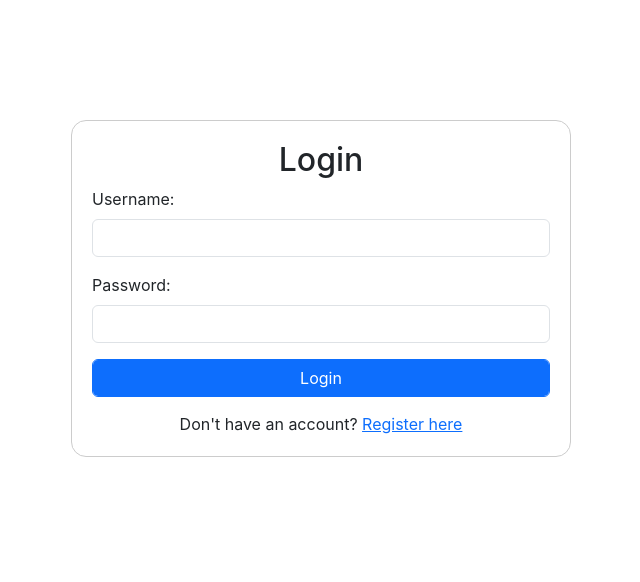
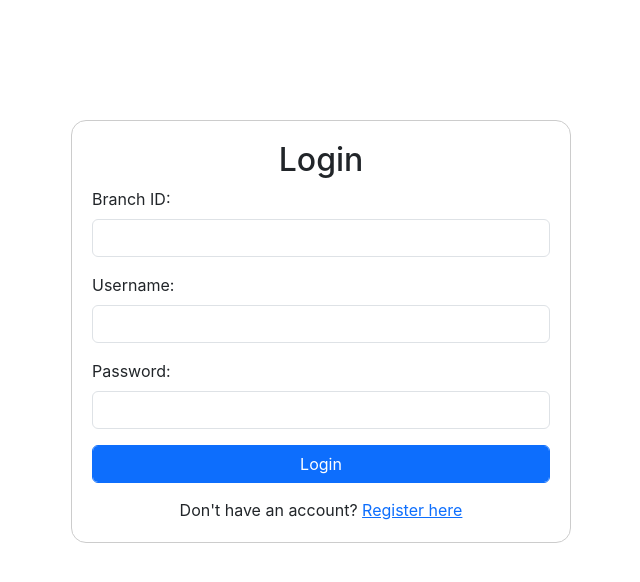
Before and after one commit to markperdon/activity-2023-project, a React (Create React App) app: page /login in a window 1280 px wide. Shown: the top 582 px of the page, without its empty margins (319-959 px from the left). Built offline with nearby package versions, Linux system fonts and the light colour scheme.

Commit message:
added users table and login feature

```diff
--- a/src/components/Home.tsx
+++ b/src/components/Home.tsx
@@ -10,6 +10,7 @@ import { titlizeText } from './shared/global';
 
 interface User {
   id: number;
+  branchId: string;
   username: string;
   accountType: string;
 }
@@ -40,6 +41,7 @@ const Home = () => {
     try {
       const response = await axios.get<User[]>('http://localhost:5000/users/all');
       setUsersList(response.data);
+      console.log(response.data)
     } catch (error) {
       console.error('Error fetching users');
     }
@@ -117,7 +119,7 @@ const Home = () => {
                   {usersList && usersList.map((user) => {
                     return (
                       <tr key={user.id}>
-                        <td>{user.id}</td>
+                        <td>{user.branchId}</td>
                         <td>{titlizeText(user.username)}</td>
                         <td>{titlizeText(user.username)}</td>
                         <td>{user.accountType}</td>
--- a/src/components/Login.tsx
+++ b/src/components/Login.tsx
@@ -5,6 +5,7 @@ import { useNavigate } from 'react-router-dom';
 
 const Login = () => {
   const navigate = useNavigate();
+  const [userBranchId, setUserBranchId] = useState('');
   const [userName, setUserName] = useState('');
   const [password, setPassword] = useState('');
   const [message, setMessage] = useState('');
@@ -12,13 +13,13 @@ const Login = () => {
   const handleLogin = async () => {
     try {
       // Validate the form data
-      if (!userName || !password) {
+      if (!userName || !password || !userBranchId) {
         setMessage('Please fill in All fields');
         return;
       }
 
       // Make a request to log in the user
-      const response = await axios.post('http://localhost:5000/login', { userName, password });
+      const response = await axios.post('http://localhost:5000/login', { userName, password, userBranchId });
 
       // Extract the authentication token from the response
       const { token, username, accounttype } = response.data;
@@ -43,6 +44,18 @@ const Login = () => {
       {message && <div className="alert alert-warning" role="alert">
         {message}
       </div>}
+      <div className="mb-3">
+        <label htmlFor="branch" className="form-label">
+          Branch ID:
+        </label>
+        <input
+          type="text"
+          id="branch"
+          className="form-control"
+          value={userBranchId}
+          onChange={(e) => setUserBranchId(e.target.value)}
+        />
+      </div>
       <div className="mb-3">
         <label htmlFor="username" className="form-label">
           Username:
--- a/src/components/shared/AddUser.tsx
+++ b/src/components/shared/AddUser.tsx
@@ -94,9 +94,24 @@ const AddUser: React.FC<AddUserProps> = ({ show, handleClose, getUsers }) => {
               id="username"
               className="form-control"
               value={username}
+              placeholder='Branch ID'
+              onChange={(e) => setUsername(e.target.value)}
+              autoFocus
+            />
+            <span className="input-group-text">
+              <i className="bi bi-building"></i>
+            </span>
+            </div>
+            </div>
+            <div className="row g-3 align-items-center">
+            <div className="input-group mb-3">
+            <input
+              type="text"
+              id="username"
+              className="form-control"
+              value={username}
               placeholder='Username'
               onChange={(e) => setUsername(e.target.value)}
-              autoFocus
             />
             <span className="input-group-text">
               <i className="bi bi-person"></i>
```
Also changed, not shown: server.js (+17 -2 lines), 1 other file (tests, documents, lock files or other folders).
